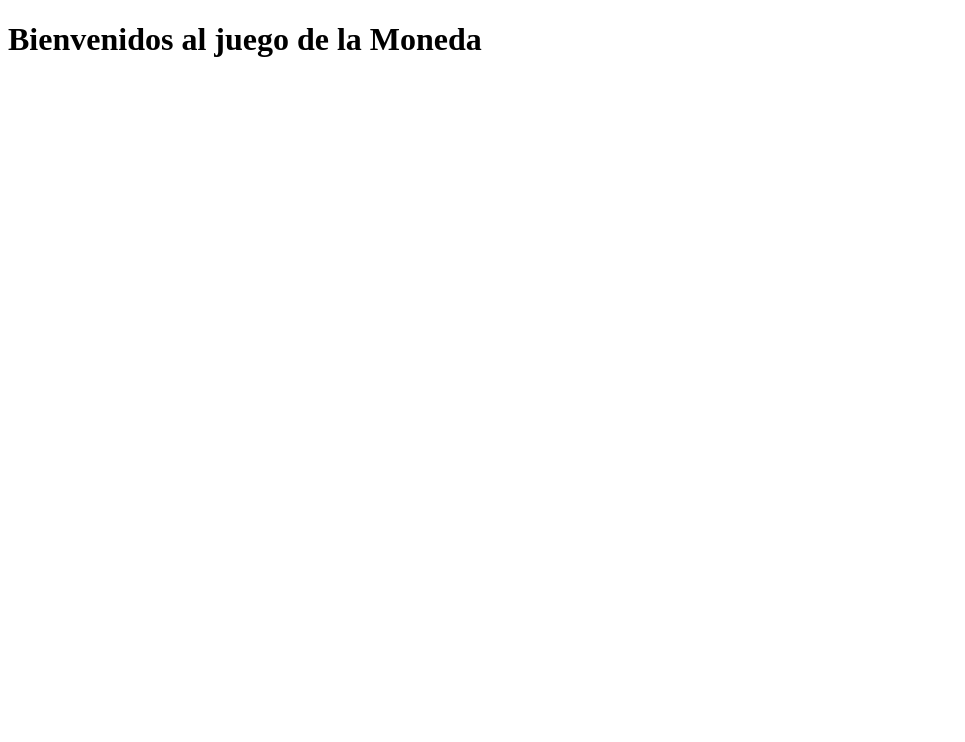
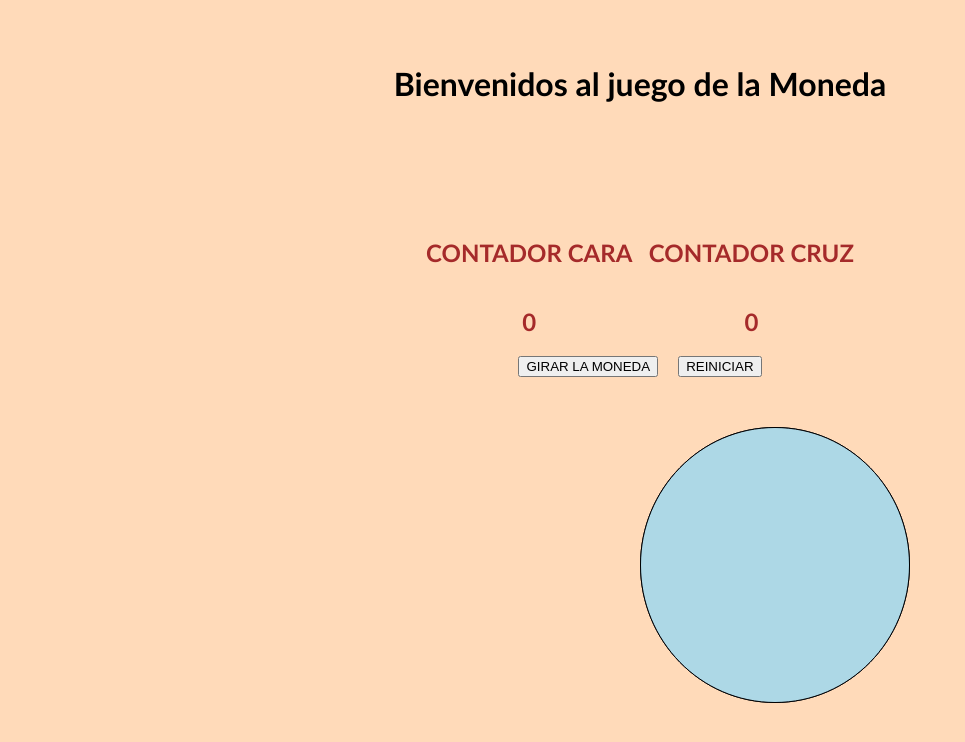
Before and after one commit to MaiteNavas/JS_JuegoMoneda_Maite, a plain HTML site: page index.html in a window 1280 px wide. Shown: the whole page, without its empty margins (0-965 px from the left). Drawn offline with Linux system fonts and the light colour scheme.

Commit message:
running coin

```diff
--- a/index.html
+++ b/index.html
@@ -8,8 +8,33 @@
     <link rel="stylesheet" href="style.css">
 </head>
 <body>
-    <h1>Bienvenidos al juego de la Moneda</h1>
-
+    <header>
+        <h1>Bienvenidos al juego de la Moneda</h1>
+    </header>
+    <main>
+        <div class ="main-counter">
+            <div class="counter" id="counterHead">
+                <h2>CONTADOR CARA</h2>
+                <h2 id="printHead"></h2>
+            </div>
+            <div class="counter" id ="counterTail">
+                <h2>CONTADOR CRUZ</h2>
+                <h2 id="printTail"></h2>
+            </div>
+        </div>
+        <div class="main-game">
+            <div class="buttons">
+                <button id="spinCoin" onclick="animationCoin();randomNumber()">GIRAR LA MONEDA</button>
+                <button id="resetCoin" onclick="resetGame()">REINICIAR</button>
+            </div>
+            <div class="coins">
+                <svg id="coins-div" width="270" height="276" viewBox="0 0 270 276" fill="none" xmlns="http://www.w3.org/2000/svg">
+                    <path class="flip-coin-img" id="head-coin" d="M269.5 138C269.5 213.95 209.272 275.5 135 275.5C60.728 275.5 0.5 213.95 0.5 138C0.5 62.0504 60.728 0.5 135 0.5C209.272 0.5 269.5 62.0504 269.5 138Z" fill= "blue" stroke="black"/>
+                    <path class="flip-coin-img" id="tail-coin" d="M269.5 138C269.5 213.95 209.272 275.5 135 275.5C60.728 275.5 0.5 213.95 0.5 138C0.5 62.0504 60.728 0.5 135 0.5C209.272 0.5 269.5 62.0504 269.5 138Z" fill= "lightblue" stroke="black"/>
+                </svg>
+            </div>
+        </div>
+    </main>
     <script src="main.js"></script>
 </body>
 </html>
--- a/main.js
+++ b/main.js
@@ -0,0 +1,43 @@
+//ANIMACION MONEDA
+function animationCoin() {
+    let animationHead = document.getElementById('head-coin');
+    animationHead.classList.add('flip-coin-head');
+    let animationTail = document.getElementById('tail-coin');
+    animationTail.classList.add('flip-coin-tail');
+
+    setTimeout(function() {
+        animationHead.classList.remove('flip-coin-head');
+        animationTail.classList.remove('flip-coin-tail');
+      }, 4000)
+}
+
+//VARIABLES
+let head = 1;
+let tail = 1;
+let printHead = document.getElementById('printHead')
+    printHead.textContent = "0";
+let printTail = document.getElementById('printTail')
+    printTail.textContent = "0";
+
+//RANDOM CARA O CRUZ
+function randomNumber() {
+    let randomCoin = Math.floor(Math.random() * 2);
+    if(randomCoin === 0){
+        printHead.textContent = (`${head++}`);
+        console.log(head);
+    }
+    else if(randomCoin === 1){
+        printTail.textContent = (`${tail++}`);
+        console.log(tail);
+        }
+}
+
+
+//RESETEAR CONTADOR
+function resetGame() {
+    tail = 0;
+    head = 0;
+        printHead.textContent = (`${head}`);
+        printTail.textContent = (`${tail}`);
+        console.log(tail + head)
+};
--- a/style.css
+++ b/style.css
@@ -0,0 +1,209 @@
+body {
+    background-color: peachpuff;
+    font-family:'Trebuchet MS', 'Lucida Sans Unicode', 'Lucida Grande', 'Lucida Sans', Arial, sans-serif;
+    margin: 5%;
+}
+h2 {
+    color:brown;
+    border-color: black;
+}
+main {
+    display: flex;
+    flex-flow: column nowrap;
+    align-items: center;
+    margin:10%
+}
+
+h1 {
+    text-align: center;
+}
+.main-counter{
+    width: 50%;
+    display:flex;
+    flex-flow: row wrap;
+    justify-content: space-evenly;
+
+}
+
+.counter {
+    display: flex;
+    flex-flow:column nowrap;
+    justify-content: top;
+    align-items: center;
+}
+.main-game{
+    width: 100%;
+    display:flex;
+    flex-flow: column wrap;
+    align-items: center;
+    justify-content: center;
+}
+
+.buttons {
+    display:flex;
+    flex-flow: row nowrap;
+    justify-content: space-between;
+    gap: 20px;
+    margin-bottom: 50px;
+}
+
+/*ANIMACION MONEDA*/
+#coins-div{
+    position: absolute;
+    display:block;
+    align-self: center;
+}
+
+#head-coin{
+
+    backface-visibility: hidden;
+    -webkit-backface-visibility: hidden;
+    transform-origin: 50% 50%;
+    }
+
+#tail-coin{
+
+    backface-visibility: hidden;
+    -webkit-backface-visibility: hidden;
+    transform-origin: 50% 50%;
+
+}
+
+.flip-coin-head{
+    animation-name: flip-coin-head;
+    animation-duration: 4s;
+    animation-timing-function: ease-out;
+    animation-delay: 0s;
+    animation-iteration-count: 1;
+
+
+}
+@keyframes flip-coin-head{
+    0%{
+        transform: rotateY(180deg);
+    }
+    100%{
+        transform: rotateY(1260deg);
+    }
+}
+
+.flip-coin-tail{
+    animation-name: flip-coin-tail;
+    animation-duration: 4s;
+    animation-timing-function: ease-out;
+    animation-delay: 0s;
+    animation-iteration-count: 1;
+
+
+
+}
+@keyframes flip-coin-tail{
+    0%{
+        transform: translateX(0) translateY(0) rotateY(0deg);
+    }
+    100%{
+        transform: translateX(0) translateY(0) rotateY(1080deg);
+    }
+}
+
+
+    /*
+    animation: flip-coin 4s ease-out;
+    * ----------------------------------------------
+    * Generated by Animista on 2023-6-7 12:28:30
+    * Licensed under FreeBSD License.
+    * See http://animista.net/license for more info.
+    * w: http://animista.net, t: @cssanimista
+    * ---------------------------------------------- */
+
+
+
+
+/*
+@keyframes flip-coin-tail{
+    0%{
+        transform: translateX(0) translateY(0) rotateY(0deg);
+    }
+    100%{
+        transform: translateX(0) translateY(0) rotateY(1080deg);
+    }
+}
+
+@keyframes flip-coin{
+    0%{
+        transform:rotateY(0) translateY(0);
+        translateX: 0;
+        transform-origin: 50% 100%;
+    }
+    100%{
+        transform:rotateY(360deg) translateY(0);
+        translate: 0;
+        transform-origin:100% 100%50%;
+    }
+}
+
+@keyframes rotate {
+    from {transform: rotateY(0deg);}
+    to {transform: rotateY(360deg);}}
+.coins-div{
+    width: 10%;
+    animation: 3s rotateY linear 3s;
+}
+
+#head-coin{
+    position: absolute;
+    width: 10%;
+    padding-left: 25%;
+    }
+
+#tail-coin{
+    position: absolute;
+    width: 10%;
+    padding-left: 25%;
+}*/
+/*
+.coins-div-animation{
+    animation-name: rotation;
+    animation-duration: 4s;
+    animation-delay: 0.1s;
+}
+@keyframes rotation {
+    from {
+      transform: rotate(0deg);
+    }
+    to {
+      transform: rotate(359deg);
+    }
+  }
+
+/*
+#tail-coin{
+    position: absolute;
+}
+#head-coin{
+    position: absolute;
+}
+.animationCoin {
+    animation-name: rotate;
+    animation-duration: 4s;
+
+}
+@keyframes rotate {
+    from {transform: rotateY(0deg);}
+    to {transform: rotateY(360deg);}}
+/*
+@keyframes rotate {
+        from {transform: rotate(0deg);}
+        to {transform: rotate(360deg);}}
+@-webkit-keyframes rotate {from {-webkit-transform: rotate(0deg);}
+  to {-webkit-transform: rotate(360deg);}}
+#head-coin{
+    -webkit-animation: 3s rotate linear 3s;
+    animation: 3s rotateY linear 3s;
+    -webkit-transform-origin: 50% 50%;
+    transform-origin: 50% 50%;
+}
+#tail-coin {
+     -webkit-animation-direction: reverse;
+     animation-direction: reverse;
+}*/
```
Also changed, not shown: img/Coin.svg (added), img/headCoin.png (added), img/tailCoin.png (added), 2 other files.
